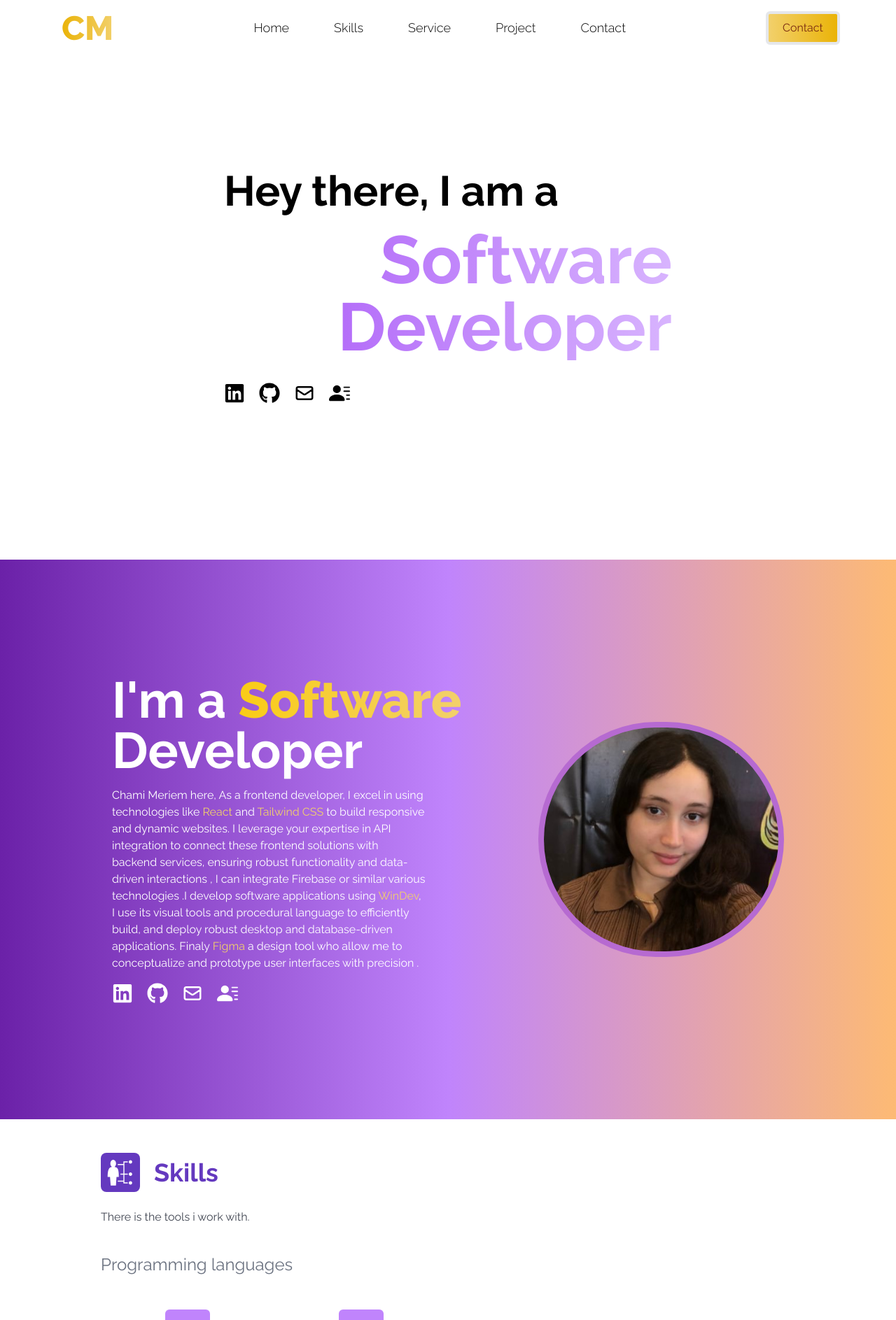
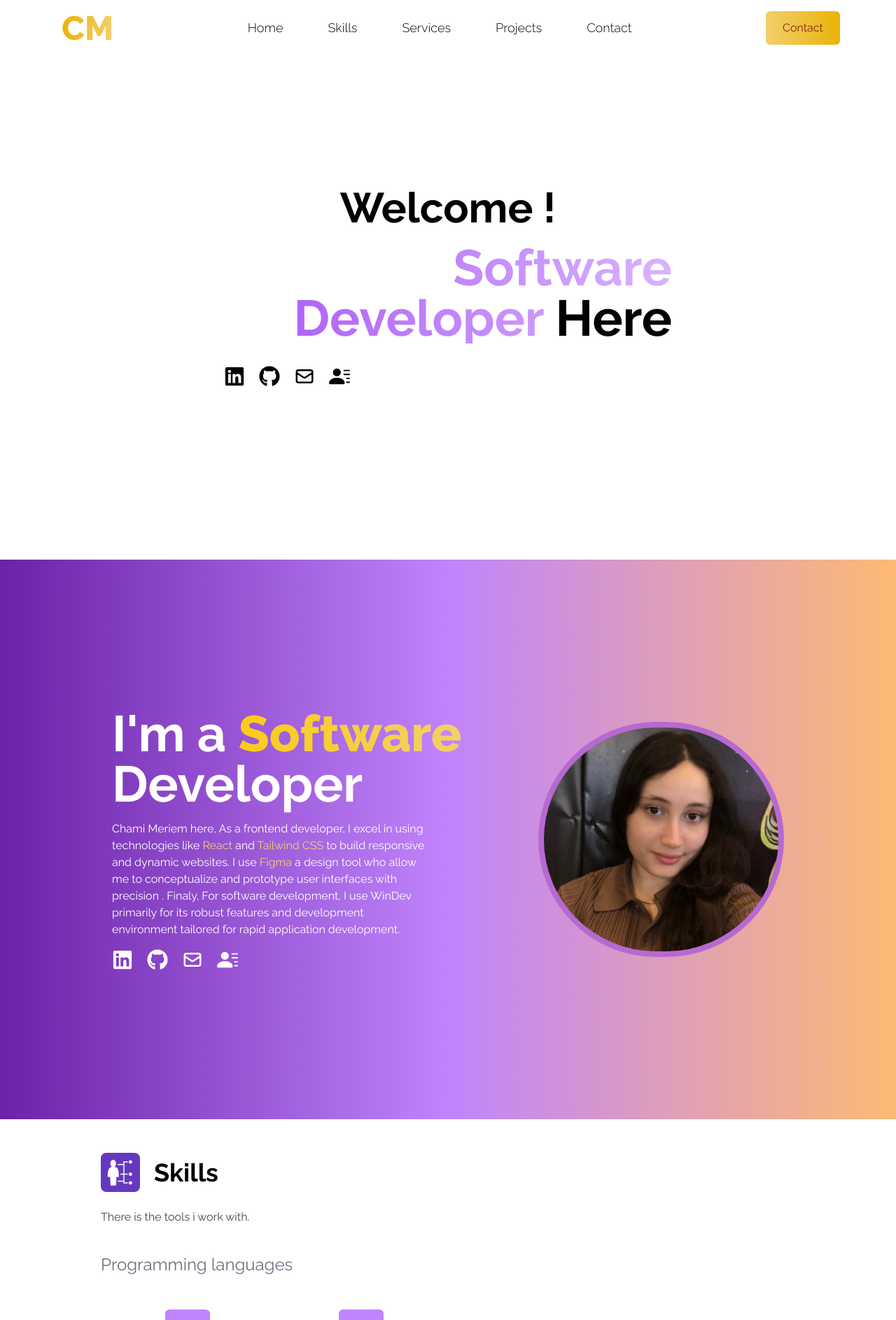
Before and after one commit to Meriemchm/ch-react-self-portfolio, a React (Vite) app: page / in a window 1280 px wide. Shown: the top 1887 px of the page at 70% size. Built offline with nearby package versions, Linux system fonts and the light colour scheme.

Commit message:
fix design

```diff
--- a/src/components/Data/Data.jsx
+++ b/src/components/Data/Data.jsx
@@ -120,11 +120,11 @@ export const Navlink = [
   },
   {
     id: 3,
-    link: "service",
+    link: "services",
   },
   {
     id: 4,
-    link: "project",
+    link: "projects",
   },
   {
     id: 5,
@@ -151,7 +151,7 @@ export const services = [
   {
     id: 5,
     src: <IoQrCodeOutline size={50} className="text-black self-center" />,
-    title: "QR Code Menu Website",
+    title: "Degital Menu QR Code",
     style: "bg-white",
     textStyle: "text-second",
   },
--- a/src/components/Home/Home.jsx
+++ b/src/components/Home/Home.jsx
@@ -24,17 +24,12 @@ const Home = () => {
             technologies like{" "}
             <span className="text-bold text-four">React </span>and{" "}
             <span className="text-bold text-four">Tailwind CSS</span> to build
-            responsive and dynamic websites. I leverage your expertise in API
-            integration to connect these frontend solutions with backend
-            services, ensuring robust functionality and data-driven interactions
-            , I can integrate Firebase or similar various technologies .I
-            develop software applications using{" "}
-            <span className="text-bold text-four">WinDev</span>, I use its
-            visual tools and procedural language to efficiently build, and
-            deploy robust desktop and database-driven applications. Finaly{" "}
+            responsive and dynamic websites. I use{" "}
             <span className="text-bold text-four">Figma</span> a design tool who
             allow me to conceptualize and prototype user interfaces with
-            precision .{" "}
+            precision . Finaly, For software development, I use WinDev primarily
+            for its robust features and development environment tailored for
+            rapid application development.{" "}
           </p>
           <div className="flex">
             <ul className="flex flex-row ">
--- a/src/components/Navbar/Navbar.jsx
+++ b/src/components/Navbar/Navbar.jsx
@@ -84,7 +84,7 @@ const Navbar = () => {
           })}
         </ul>
       )}
-      <button className="hidden bg-gradient-to-r from-four to-yellow-500 px-5 py-2 rounded-md border-4 lg:block text-orange-900 text-bold duration-200 hover:scale-105 ">
+      <button className="hidden bg-gradient-to-r from-four to-yellow-500 px-6 py-3 rounded-md  lg:block text-orange-900 text-bold duration-200 hover:scale-105 ">
         {" "}
         <Link to="contact" smooth duration={500}>
           Contact
--- a/src/components/Presentation/Presentation.jsx
+++ b/src/components/Presentation/Presentation.jsx
@@ -11,11 +11,12 @@ const Presentation = () => {
       <div className="absolute inset-0  mx-auto justify-center items-center h-full px-5 sm:px-0 sm:w-1/2">
         <div className="flex flex-col justify-center h-full gap-8  ">
           <div className="flex flex-col justify-center ">
-            <h2 className="text-3xl md:text-5xl xl:text-6xl font-bold py-5 ">
-              Hey there, I am a
+            <h2 className="text-4xl md:text-5xl xl:text-6xl self-center font-bold py-5 ">
+              Welcome !
             </h2>
-            <p className=" text-transparent bg-clip-text bg-gradient-to-r from-purple-500 to-purple-300 text-4xl md:text-6xl xl:text-8xl font-bold text-right">
-              Software Developer
+
+            <p className=" text-transparent bg-clip-text bg-gradient-to-r from-purple-500 to-purple-300 text-3xl md:text-6xl xl:text-7xl font-bold text-right">
+              Software Developer <span className="text-black">Here</span>
             </p>
           </div>
           <div className="flex  ">
--- a/src/components/Projects/Projects.jsx
+++ b/src/components/Projects/Projects.jsx
@@ -1,29 +1,22 @@
 import React from "react";
 import { GoProjectSymlink } from "react-icons/go";
 import SideBar from "../SideBar/SideBar";
+import Title from "../Title/Title";
 
 const Projects = () => {
   return (
-    <div name="project" className="bg-white w-full min-h-screen">
+    <div name="projects" className="bg-white w-full min-h-screen">
       <div className="max-w-screen-lg p-4 mx-auto  flex flex-col w-full h-full ">
-        <div className="mt-8">
-          <div className="flex gap-3">
-            <div className="bg-primary flex justify-center items-center px-2 rounded-lg ">
-              <GoProjectSymlink size={40} className="text-white" />
-            </div>
-            <p className="text-4xl text-primary font-bold p-2 inline">
-              Projects
-            </p>
-          </div>{" "}
-          <p className="py-6 text-gray-900/80 text-semibold">
-          There is my work.
-          </p>
-        </div>
+        <Title
+          icon={<GoProjectSymlink size={40} className="text-white" />}
+          title="Projects"
+          description="There is my work."
+        />
+
         {/*projects*/}
 
         <div className="flex flex-col md:flex-row">
           <SideBar />
-
         </div>
       </div>
     </div>
--- a/src/components/Services/Services.jsx
+++ b/src/components/Services/Services.jsx
@@ -2,22 +2,18 @@ import React from "react";
 import Service from "./Service";
 import { MdOutlineWorkOutline } from "react-icons/md";
 import { services } from "../Data/Data";
+import Title from "../Title/Title";
 const Services = () => {
   return (
-    <div name="service" className=" h-full w-full bg-four ">
+    <div name="services" className=" h-full w-full bg-four ">
       <div className="max-w-screen-lg mx-auto p-4 flex flex-col  w-full h-full text-white">
-        <div className="mt-8">
-          <div className="flex gap-3">
-            <div className="bg-white flex justify-center items-center px-2 rounded-lg ">
-              <MdOutlineWorkOutline className="text-black" size={40} />
-            </div>
-            <p className="text-4xl text-white font-bold p-2 inline">Services</p>
-          </div>{" "}
-          <p className="py-6 text-gray-900/80 text-semibold">
-            There is the services i provide.
-          </p>
-        </div>
-        <div data-aos="fade-up"  className="">
+        <Title
+          icon={<MdOutlineWorkOutline className="text-white" size={40} />}
+          title="Services"
+          description="There is the services i provide."
+        />
+
+        <div data-aos="fade-up" className="">
           <Service data={services} Title="" />
         </div>
       </div>
--- a/src/components/SideBar/SideBar.jsx
+++ b/src/components/SideBar/SideBar.jsx
@@ -4,8 +4,8 @@ import Project from "../Projects/Project";
 
 const activeButton = "bg-four";
 const activeColor = "bg-four/50";
-const activetext = "text-gray-800";
-const activeshadow = "border-four";
+const activetext = "text-four";
+const activebg = "border-four";
 
 
 const SideBar = () => {
@@ -25,17 +25,10 @@ const SideBar = () => {
             return (
               <div key={id} onClick={() => handleClick(id)}>
                 <li
-                  className={`flex border md:py-5 px-3 py-3 w-full md:px-5 justify-start items-center md:gap-5 gap-2 bg-gray-100/50 shadow-md lg:w-5/6 rounded-lg cursor-pointer hover:shadow-primary/30
-                  ${active[id] ? activeshadow : ""
+                  className={`flex border md:py-5 px-3 py-3 w-full md:px-5 justify-start items-center md:gap-5 gap-2 bg-gray-100/50 shadow-md lg:w-5/6 rounded-lg cursor-pointer
+                  ${active[id] ? activebg : ""
                 }`}
                 >
-                  <div className={`flex  shadow-md shadow-white/50 backdrop-blur-sm rounded-lg w-12 h-12 ${active[id] ? activeColor : "bg-purple-200 "
-                  }`} >
-                    <div className={`m-auto rounded-md w-10 h-10   flex justify-center items-center ${active[id] ? activeButton : "bg-purple-400"
-                  }`}>
-                      {item.icon}
-                    </div>
-                  </div>
                   <p className={` text-bold capitalize ${active[id] ? activetext : "text-second"
                   }`}>
                     {" "}
--- a/src/components/Skills/Skill.jsx
+++ b/src/components/Skills/Skill.jsx
@@ -5,13 +5,13 @@ const Skill = ({ Title, data }) => {
     <>
       <h2 className="text-2xl text-gray-500 py-4">{Title}</h2>
       <div data-aos="fade-up"  className="rounded-xl ">
-        <div className=" w-full grid grid-cols-2 sm:grid-cols-4 text-center py-8 sm:px-0 justify-center rounded-2xl">
+        <div className=" w-full grid grid-cols-3 sm:grid-cols-4 text-center py-8 sm:px-0 justify-center rounded-2xl">
           {data.map(({ id, title, child, style }) => (
             <div
               key={id}
               className="flex flex-col justify-center items-center   hover:scale-105 duration-500"
             >
-              <div className="flex  shadow-md shadow-white/20 backdrop-blur-sm rounded-lg  ">
+              <div className="flex  shadow-md shadow-white/20 md:backdrop-blur-sm rounded-lg  ">
                 <div
                   className={`m-auto rounded-md w-16 h-16  bg-purple-400 flex justify-center items-center ${style}`}
                 >
--- a/src/components/Skills/Skills.jsx
+++ b/src/components/Skills/Skills.jsx
@@ -2,26 +2,23 @@ import React from "react";
 import { GiSkills } from "react-icons/gi";
 import Skill from "./Skill";
 import { techs } from "../Data/Data";
+import Title from "../Title/Title";
 
 const Skills = () => {
-  const frontTechs = techs.filter((tech) => tech.type === "programming languages");
+  const frontTechs = techs.filter(
+    (tech) => tech.type === "programming languages"
+  );
   const designTechs = techs.filter((tech) => tech.type === "framework");
   const othersTechs = techs.filter((tech) => tech.type === "others");
 
   return (
     <div name="skills" className="bg-white w-full  ">
       <div className="max-w-screen-lg mx-auto p-4 flex flex-col  w-full min-h-screen text-white">
-        <div className="mt-8">
-          <div className="flex gap-3">
-            <div className="bg-primary flex justify-center items-center px-2 rounded-lg ">
-              <GiSkills size={40} />
-            </div>
-            <p className="text-4xl text-primary font-bold p-2 inline">Skills</p>
-          </div>{" "}
-          <p className="py-6 text-gray-900/80 text-semibold">
-          There is the tools i work with.
-          </p>
-        </div>
+        <Title
+          icon={<GiSkills size={40} />}
+          title="Skills"
+          description="There is the tools i work with."
+        />
         {/* others */}
         <Skill Title="Programming languages" data={frontTechs} />
         {/* design */}
--- /dev/null
+++ b/src/components/Title/Title.jsx
@@ -0,0 +1,19 @@
+import React from "react";
+
+const Title = ({icon,title,description}) => {
+  return (
+    <div className="mt-8">
+      <div className="flex gap-3">
+        <div className="bg-primary flex justify-center items-center px-2 rounded-lg ">
+          {icon}
+        </div>
+        <p className="text-4xl text-black font-bold p-2 inline">{title}</p>
+      </div>{" "}
+      <p className="py-6 text-gray-900/80 text-semibold">
+        {description}
+      </p>
+    </div>
+  );
+};
+
+export default Title;
```
Also changed, not shown: src/components/Contact/Contact.jsx (+10 -16 lines).
